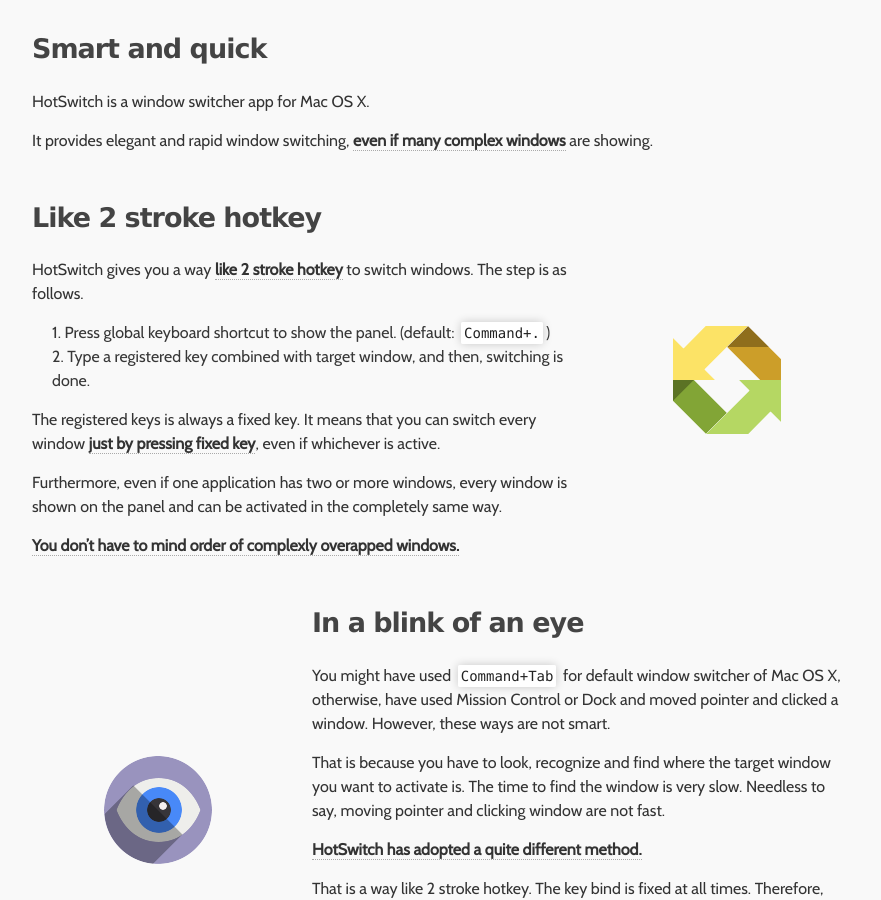
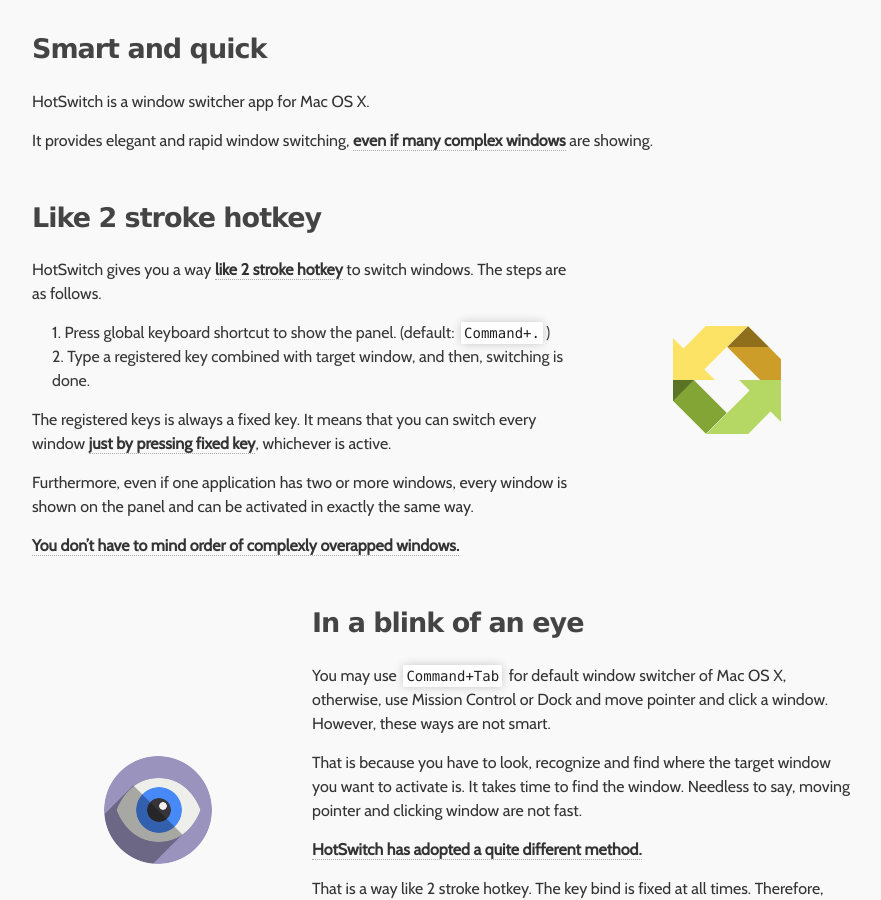
Before and after one commit to oniatsu/HotSwitch, a Jekyll site: the page built from index.html, in a window 1280 px wide and 900 px high, scrolled down 763 px. Shown: the whole window, without its empty margins (198-1079 px from the left). Built offline with Jekyll 4.4.1, drawn with Linux system fonts in a browser that asks for light colours; nearby versions of some CDN libraries; comment, search, counter and statistics services are not loaded; some of the changed text lies outside the part shown.

Commit message:
@muumuさんの指摘分を修正
however派です

```diff
--- a/_index.html/chunk2.md
+++ b/_index.html/chunk2.md
@@ -1,14 +1,14 @@
 # Like 2 stroke hotkey
 
 HotSwitch gives you a way **like 2 stroke hotkey** to switch windows.
-The step is as follows.
+The steps are as follows.
 
 1. Press global keyboard shortcut to show the panel. (default: `Command+.`)
 2. Type a registered key combined with target window, and then, switching is done.
 
 The registered keys is always a fixed key.
-It means that you can switch every window **just by pressing fixed key**, even if whichever is active.
+It means that you can switch every window **just by pressing fixed key**, whichever is active.
 
-Furthermore, even if one application has two or more windows, every window is shown on the panel and can be activated in the completely same way.
+Furthermore, even if one application has two or more windows, every window is shown on the panel and can be activated in exactly the same way.
 
 **You don't have to mind order of complexly overapped windows.**
--- a/_index.html/chunk3.md
+++ b/_index.html/chunk3.md
@@ -1,10 +1,10 @@
 # In a blink of an eye
 
-You might have used `Command+Tab` for default window switcher of Mac OS X, otherwise, have used Mission Control or Dock and moved pointer and clicked a window.
+You may use `Command+Tab` for default window switcher of Mac OS X, otherwise, use Mission Control or Dock and move pointer and click a window.
 However, these ways are not smart.
 
 That is because you have to look, recognize and find where the target window you want to activate is.
-The time to find the window is very slow.
+It takes time to find the window.
 Needless to say, moving pointer and clicking window are not fast.
 
 **HotSwitch has adopted a quite different method.**
```
Also changed, not shown: _index.html/chunk5.md (+1 -1 lines), README.md.
